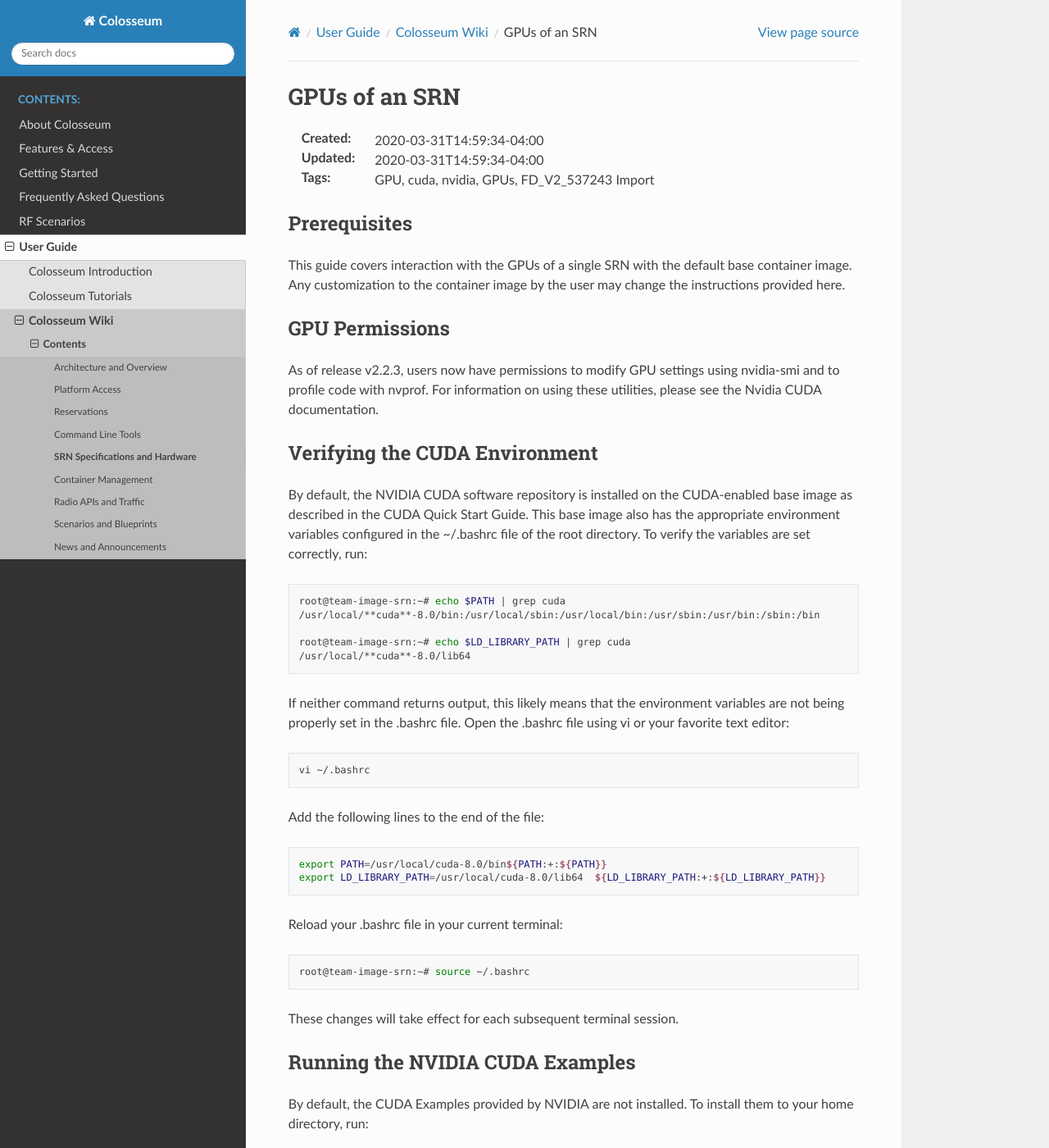
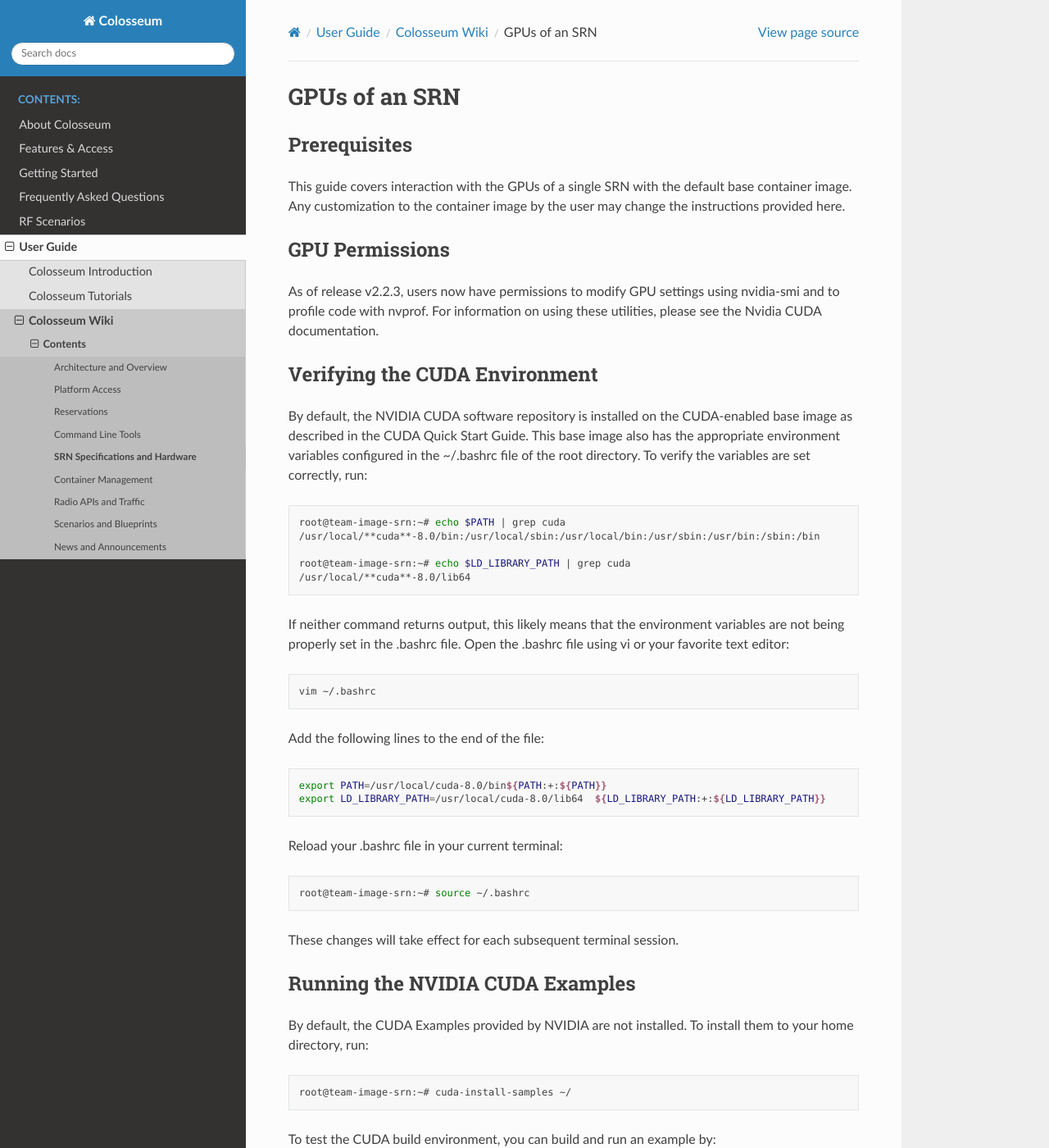
Before and after one commit to colosseum-wiot/user-documentation, a Sphinx documentation site: the page built from docs/source/user_guide/colosseum_wiki/gpus_of_an_srn.rst, in a window 1280 px wide and 1400 px high. Shown: the whole window at 82% size. Built offline with Sphinx 7.4.7 and the Read the Docs theme 3.1.0, drawn with Linux system fonts in a browser that asks for light colours; pages that are not in the unit, such as notebooks, are missing from menus.

Commit message:
Colosseum wiki - WIP

```diff
--- a/docs/source/user_guide/colosseum_wiki/gpus_of_an_srn.rst
+++ b/docs/source/user_guide/colosseum_wiki/gpus_of_an_srn.rst
@@ -1,10 +1,5 @@
 GPUs of an SRN
 ============
-
-:Created: 2020-03-31T14:59:34-04:00
-:Updated: 2020-03-31T14:59:34-04:00
-
-:Tags: GPU, cuda, nvidia, GPUs, FD_V2_537243 Import
 
 Prerequisites
 ------------
@@ -33,7 +28,7 @@ If neither command returns output, this likely means that the environment variab
 
 .. code-block:: bash
 
-   vi ~/.bashrc
+   vim ~/.bashrc
 
 Add the following lines to the end of the file:
 
@@ -91,6 +86,6 @@ References
 
 NVIDIA CUDA Quick Start Guide: `<https://developer.nvidia.com/compute/cuda/8.0/Prod2/docs/sidebar/CUDA_Quick_Start_Guide-pdf>`_
 
-See Section 4.1.5.1 for instructions for the Debian Installer in Ubuntu.
+- See Section 4.1.5.1 for instructions for the Debian Installer in Ubuntu.
 
 NVIDIA CUDA Toolkit Developer Information: `<https://developer.nvidia.com/cuda-toolkit>`_
--- a/docs/source/user_guide/colosseum_wiki/optimizing_srn_usrp_performance.rst
+++ b/docs/source/user_guide/colosseum_wiki/optimizing_srn_usrp_performance.rst
@@ -9,7 +9,7 @@ NI recommends using an LO Offset of -42 MHz for TX and +42 MHz for RX. See figur
 TX Settings
 ^^^^^^^^^^^
 
-.. figure:: /_static/images/user_guide/wiki/optimizing-srn-usrp-performance/tx_settings.png
+.. figure:: /_static/images/user_guide/wiki/optimizing_srn_usrp_performance/tx_settings.png
    :alt: TX Settings
    :align: center
 
@@ -30,7 +30,7 @@ Offset LO tuning has to be done in two steps because the radio and the digital u
 RX Settings
 ^^^^^^^^^^^
 
-.. figure:: /_static/images/user_guide/wiki/optimizing-srn-usrp-performance/rx_settings.png
+.. figure:: /_static/images/user_guide/wiki/optimizing_srn_usrp_performance/rx_settings.png
    :alt: RX Settings
    :align: center
 
```
Also changed, not shown: docs/source/user_guide/colosseum_wiki/prepare_a_new_lxc_container_for_upload.rst (+17 -18 lines), docs/source/_static/images/user_guide/wiki/optimizing_srn_usrp_performance/rx_settings.png (renamed from docs/source/_static/images/user_guide/wiki/optimizing-srn-usrp-performance/rx_settings.png), docs/source/_static/images/user_guide/wiki/optimizing_srn_usrp_performance/tx_settings.png (renamed from docs/source/_static/images/user_guide/wiki/optimizing-srn-usrp-performance/tx_settings.png), docs/source/_static/images/user_guide/wiki/prepare_new_lxc_container/lxc_image_list.png (added), docs/source/_static/images/user_guide/wiki/prepare_new_lxc_container/lxc_list.png (added).
